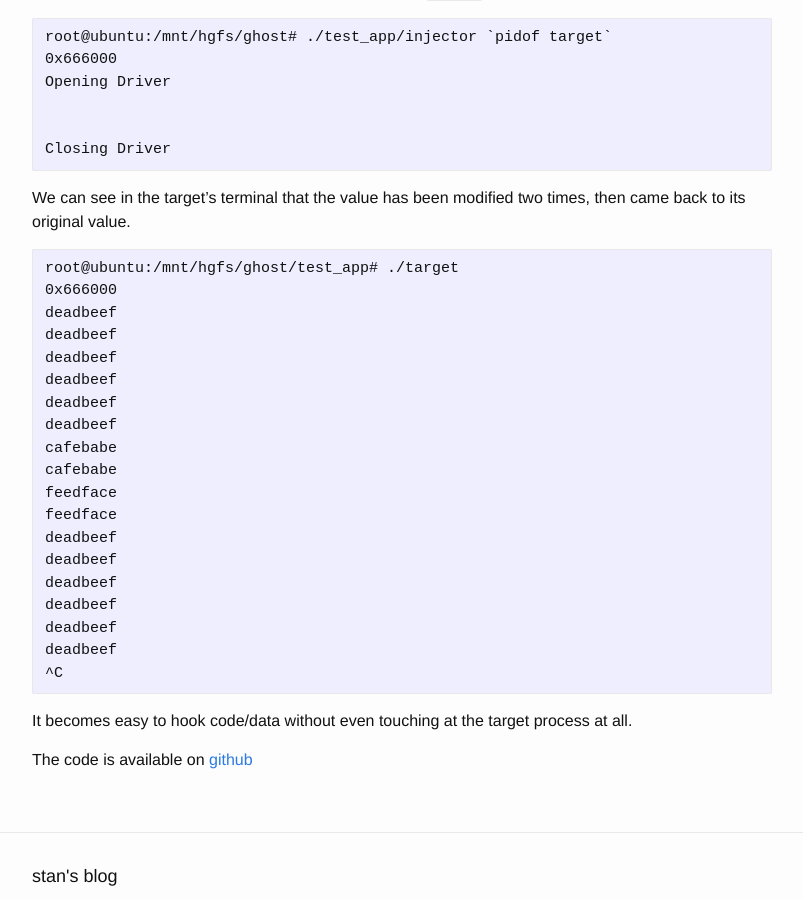
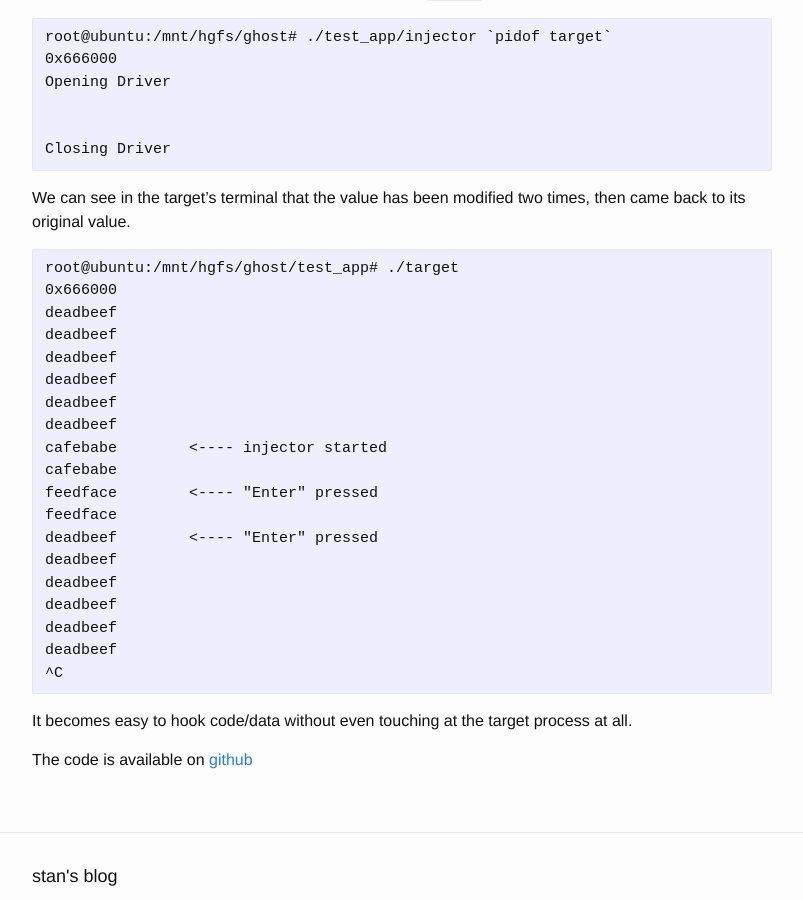
Before and after one commit to 0xstan/0xstan.github.io, a Jekyll site: the page built from _posts/2021-01-29-shared_page_via_pte_overwrite.md, in a window 1280 px wide and 900 px high, scrolled down 4003 px. Shown: the whole window, without its empty margins (238-1041 px from the left). Built offline with Jekyll 4.4.1, drawn with Linux system fonts in a browser that asks for light colours.

Commit message:
add small explaination

```diff
--- a/_posts/2021-01-29-shared_page_via_pte_overwrite.md
+++ b/_posts/2021-01-29-shared_page_via_pte_overwrite.md
@@ -211,11 +211,11 @@ deadbeef
 deadbeef
 deadbeef
 deadbeef
+cafebabe        <---- injector started
 cafebabe
-cafebabe
+feedface        <---- "Enter" pressed
 feedface
-feedface
-deadbeef
+deadbeef        <---- "Enter" pressed
 deadbeef
 deadbeef
 deadbeef
```
